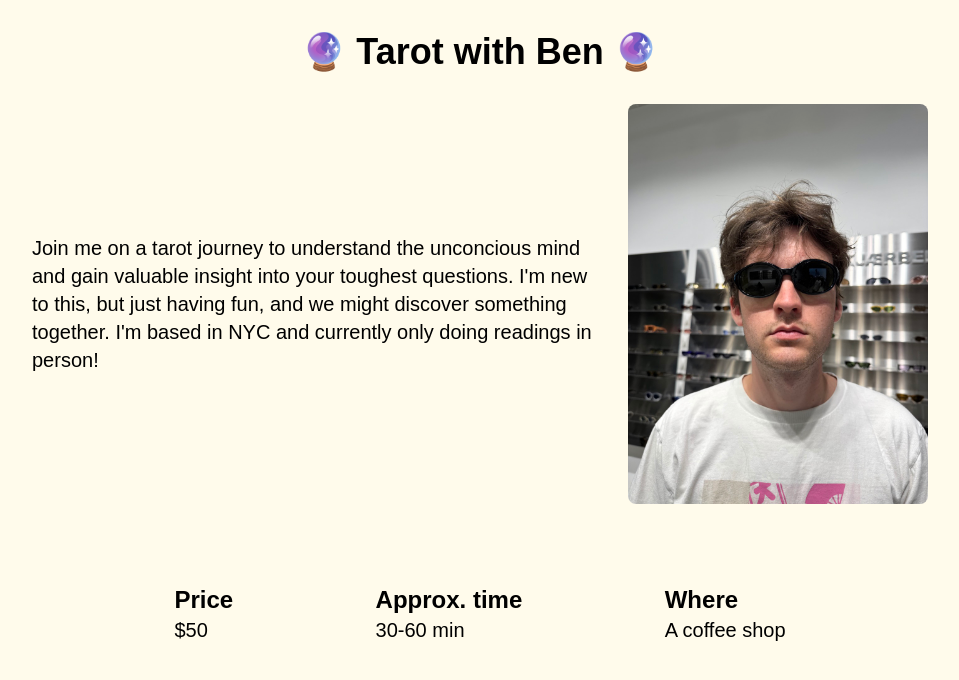
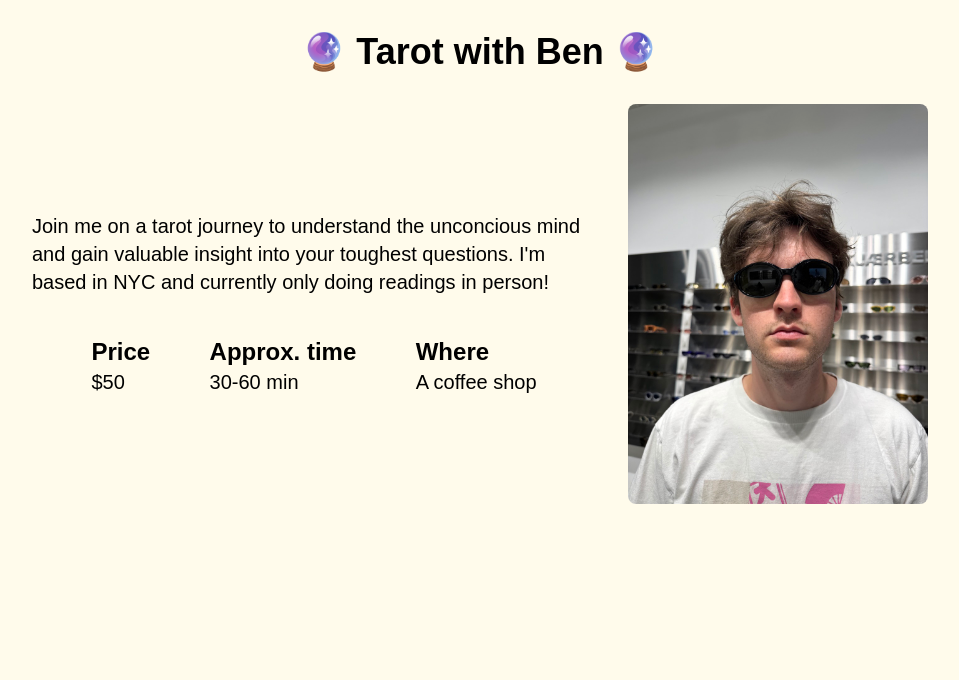
Before and after one commit to bengaaaa/tarot-site, a Next.js app: page / in a window 1280 px wide. Shown: the top 680 px of the page, without its empty margins (160-1119 px from the left). Built offline with nearby package versions, Linux system fonts and the light colour scheme.

Commit message:
adjust position of elements

```diff
--- a/src/app/page.js
+++ b/src/app/page.js
@@ -8,21 +8,12 @@ export default function Home() {
           🔮 Tarot with Ben 🔮
         </h1>
         <div className="flex gap-8 items-center pb-10">
+          <div>
             <p className="text-xl flex-1">
               {`Join me on a tarot journey to understand the unconcious mind and
-            gain valuable insight into your toughest questions. I'm new to
-            this, but just having fun, and we might discover something
-            together. I'm based in NYC and currently only doing readings in
-            person!`}
+            gain valuable insight into your toughest questions. I'm based in
+            NYC and currently only doing readings in person!`}
             </p>
-          <Image
-            src="/images/sunglass-shop.jpeg"
-            alt="Me in a sunglass shop"
-            width={300}
-            height={300}
-            className="rounded-lg object-cover"
-          />
-        </div>
             <div className="flex justify-evenly pt-10">
               <div>
                 <h3 className="font-semibold text-2xl">Price</h3>
@@ -37,6 +28,16 @@ export default function Home() {
                 <p className="text-xl">A coffee shop</p>
               </div>
             </div>
+          </div>
+
+          <Image
+            src="/images/sunglass-shop.jpeg"
+            alt="Me in a sunglass shop"
+            width={300}
+            height={300}
+            className="rounded-lg object-cover"
+          />
+        </div>
       </main>
     </div>
   );
```
Lines whose indentation alone changed are shown as unchanged.
